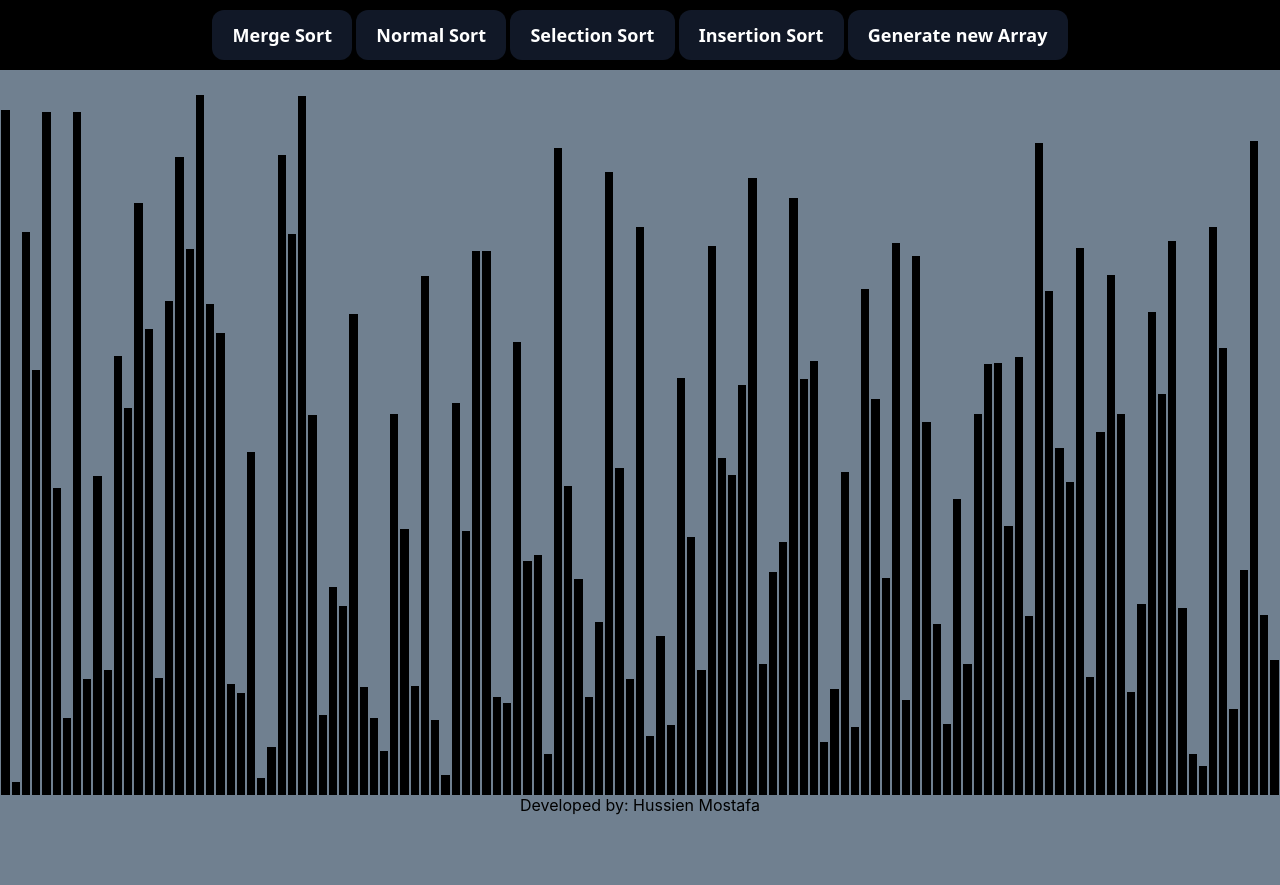
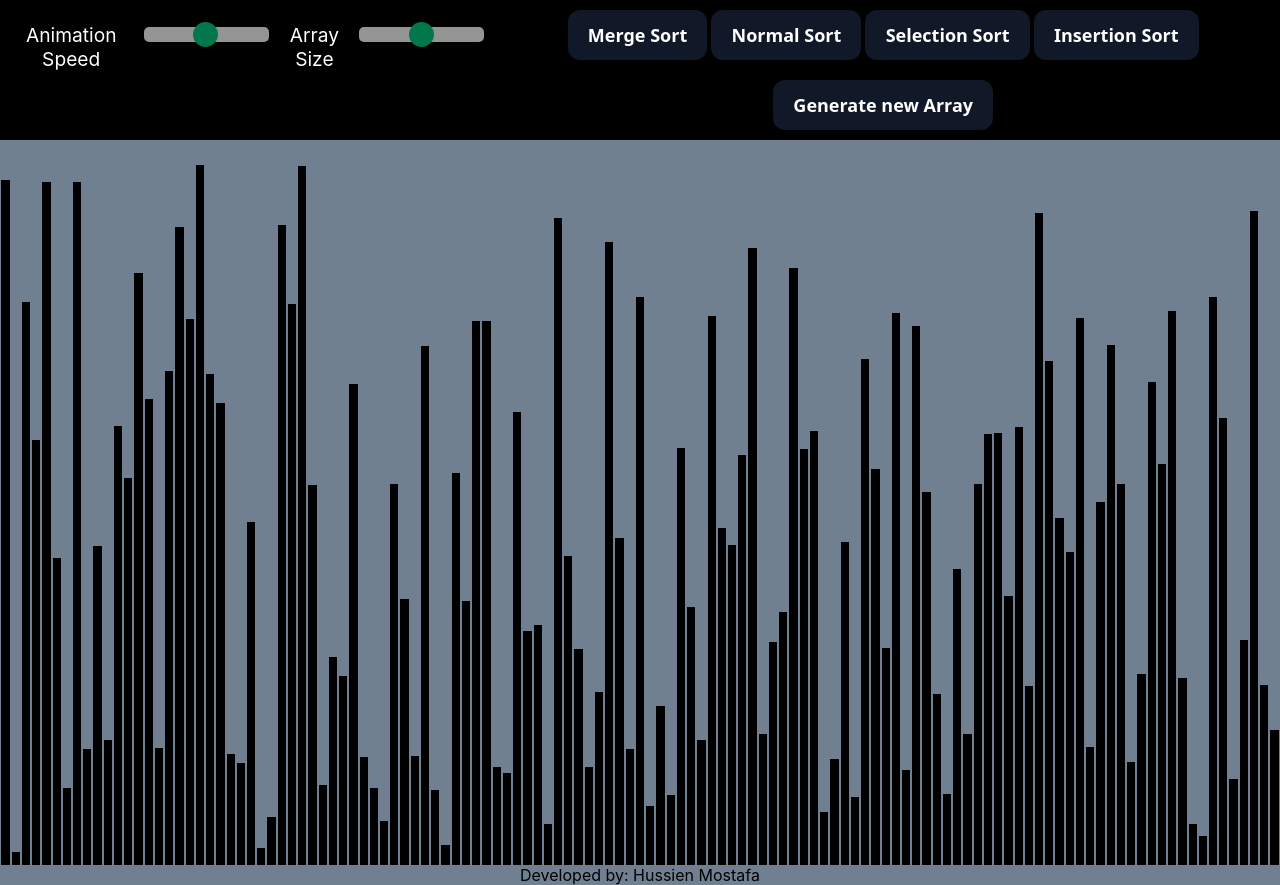
Before and after one commit to Zeeka32/Sorting-Visualizer, a React (Create React App) app: page / in a window 1280 px wide. Before the commit the page ends 815 px from the top, so only its background shows below. Built offline with nearby package versions, Linux system fonts and the light colour scheme.

Commit message:
added animation speed and array size sliders

```diff
--- a/src/SortingVisualizer/SortingVisualizer.css
+++ b/src/SortingVisualizer/SortingVisualizer.css
@@ -1,5 +1,39 @@
 body {
     background-color: slategray;
+}
+
+input {
+    direction: rtl
+}
+
+.slider {
+    -webkit-appearance: none;
+    height: 15px;
+    width: 125px;
+    border-radius: 5px;
+    background: #d3d3d3;
+    outline: none;
+    opacity: 0.7;
+    -webkit-transition: .2s;
+    transition: opacity .2s;
+}
+
+.slider::-webkit-slider-thumb {
+    -webkit-appearance: none;
+    appearance: none;
+    width: 25px;
+    height: 25px;
+    border-radius: 50%;
+    background: #04AA6D;
+    cursor: pointer;
+}
+
+.slider::-moz-range-thumb {
+    width: 25px;
+    height: 25px;
+    border-radius: 50%;
+    background: #111827;
+    cursor: pointer;
 }
 
 .navbar {
@@ -10,6 +44,10 @@ body {
     align-items: baseline;
     font-size: 1.2rem;
     margin-bottom: 25px;
+}
+
+#myRange {
+    direction: ltr
 }
 
 button {
--- a/src/SortingVisualizer/SortingVisualizer.jsx
+++ b/src/SortingVisualizer/SortingVisualizer.jsx
@@ -1,6 +1,7 @@
 import React from "react";
 import './SortingVisualizer.css';
 import * as SortingAlgorthims from '../SortingAlgorthims/SortingAlgorthims.js';
+import { useState } from "react";
 
 let time = 0;
 let oldProperties;
@@ -10,6 +11,8 @@ export default class SortingVisualizer extends React.Component {
 
         this.state = {
             array: [],
+            animationSpd: 5,
+            arraySize: 125,
         };
     }
 
@@ -17,28 +20,49 @@ export default class SortingVisualizer extends React.Component {
         this.resetArray();
     }
 
+    handleChange(event){
+        this.setState({animationSpd: event});
+    }
+
+    handleSize(event) {
+        this.setState({arraySize: event});
+        this.resetArray();
+    }
+
     resetArray() {
         const array = [];
-        for (let i = 0; i < 125; i++) {
+        for (let i = 0; i < this.state.arraySize; i++) {
             array.push(randomIntFromInterval(10, 700));
         }
-        this.setState({ array });
+        this.setState({array: array });
     }
 
     disableButtons() {
         const buttons = document.getElementsByClassName('b');
+        const slider = document.getElementsByClassName('slider');
         oldProperties = buttons[0].style;
         for(let i = 0; i < buttons.length; i++) {
             buttons[i].disabled = true;
             buttons[i].style.backgroundColor = 'grey';
         }
+
+        for(let i = 0; i < slider.length; i++) {
+            slider[i].disabled = true;
+            slider[i].style.backgroundColor = 'grey';
+        }
     }
 
     enableButtons() {
         const buttons = document.getElementsByClassName('b');
+        const slider = document.getElementsByClassName('slider');
         for(let i = 0; i < buttons.length; i++) {
             buttons[i].disabled = false;
             buttons[i].style = oldProperties;
+        }
+
+        for(let i = 0; i < slider.length; i++) {
+            slider[i].disabled = false;
+            slider[i].style.backgroundColor = 'white';
         }
     }
 
@@ -53,18 +77,18 @@ export default class SortingVisualizer extends React.Component {
             const barOneStyle = arrayBars[barOneIdx].style;
             const barTwoStyle = arrayBars[barTwoIdx].style;
             const color = i % 3 === 0 ? 'red' : 'black';
-            time = i * 5;
+            time = i * this.state.animationSpd;
             setTimeout(() => {
               barOneStyle.backgroundColor = color;
               barTwoStyle.backgroundColor = color;
-            }, i * 5);
+            }, i * this.state.animationSpd);
           } else {
-            time = i * 5;
+            time = i * this.state.animationSpd;
             setTimeout(() => {
               const [barOneIdx, newHeight] = animations[i];
               const barOneStyle = arrayBars[barOneIdx].style;
               barOneStyle.height = `${newHeight}px`;
-            }, i * 5);
+            }, i * this.state.animationSpd);
           }
         }
 
@@ -245,10 +269,14 @@ export default class SortingVisualizer extends React.Component {
 
     render() {
         const {array} = this.state;
-
+        const {animationSpd} = this.state.animationSpd;
         return (
             <div>
                 <nav className="navbar">
+                    <div style={{color: "white"}}>Animation Speed</div>
+                    <input type="range" min="1" max="30" value={animationSpd} className="slider" onChange={(e) => this.handleChange(e.target.valueAsNumber)}></input>
+                    <div style={{color: "white"}}>Array Size</div>
+                    <input type="range" min="50" max="150" value={animationSpd} className="slider" id="myRange" onChange={(e) => this.handleSize(e.target.valueAsNumber)}></input>
                     <div className="navbar__container">
                         <button className="b" onClick={() => this.mergeSort()}>Merge Sort</button>
                         <button className="b" onClick={() => this.normalSort()}>Normal Sort</button>
@@ -256,6 +284,7 @@ export default class SortingVisualizer extends React.Component {
                         <button className="b" onClick={() => this.insertionSort()}>Insertion Sort</button>
                         <button className="b" onClick={() => this.resetArray()}>Generate new Array</button>
                     </div>
+
                 </nav>
                 <div>
                     <div className="array-container">
```
